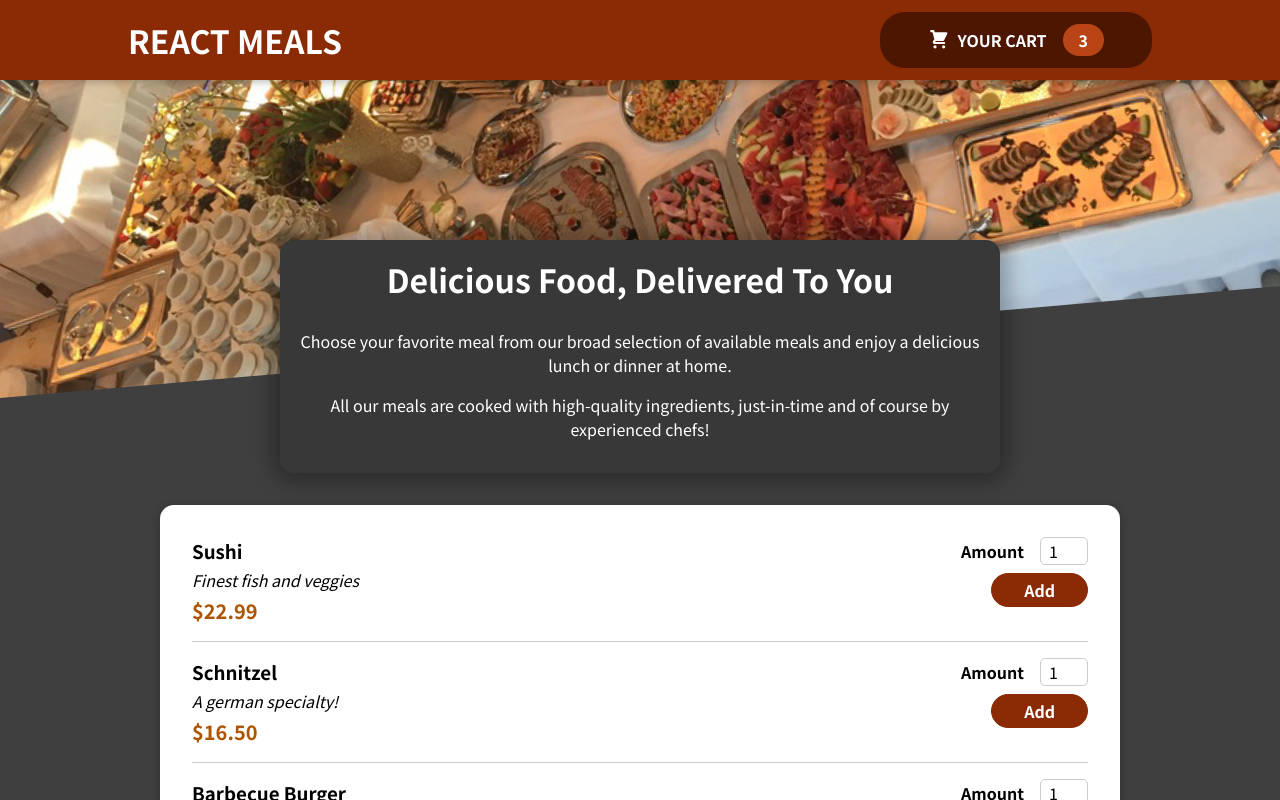
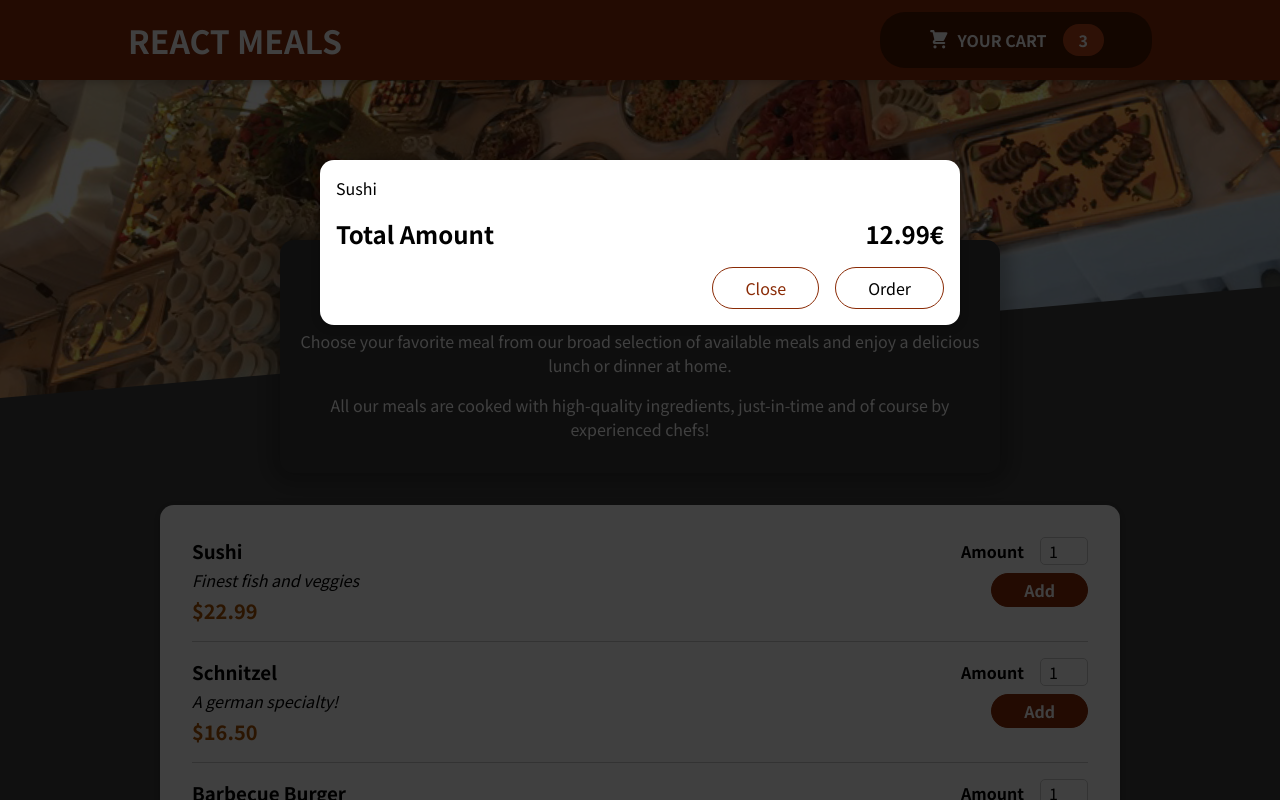
Before and after one commit to matteobu/react-food-order-app, a React (Create React App) app: page / in a window 1280 px wide. Shown: the top 800 px of the page. Built offline with nearby package versions, Linux system fonts and the light colour scheme.

Commit message:
adding a modal

```diff
--- a/public/index.html
+++ b/public/index.html
@@ -28,6 +28,7 @@
     </head>
     <body>
         <noscript>You need to enable JavaScript to run this app.</noscript>
+        <div id="overlays"></div>
         <div id="root"></div>
         <!--
       This HTML file is a template.
@@ -38,6 +39,5 @@
 
       To begin the development, run `npm start` or `yarn start`.
       To create a production bundle, use `npm run build` or `yarn build`.
-    -->
-  </body>
+    --></body>
 </html>
--- a/src/App.js
+++ b/src/App.js
@@ -1,10 +1,12 @@
 import { Fragment } from "react";
 import Header from "./components/Layout/Header.js";
 import Meals from "./components/Meals/Meals.js";
+import Cart from "./components/Cart/Cart.js";
 
 function App() {
     return (
         <Fragment>
+            <Cart />
             <Header />
             <main>
                 <Meals />
--- /dev/null
+++ b/src/components/Cart/Cart.js
@@ -0,0 +1,28 @@
+import Modal from "../UI/Modal";
+import classes from "./Cart.module.css";
+
+const Cart = (props) => {
+    const cartItems = (
+        <ul className={classes["cart-items"]}>
+            {[{ id: "c1", name: "Sushi", price: "12.99" }].map((item) => {
+                return <li>{item.name}</li>;
+            })}
+        </ul>
+    );
+    return (
+        <Modal>
+            {cartItems}
+
+            <div className={classes.total}>
+                <span>Total Amount</span>
+                <span>12.99€</span>
+            </div>
+            <div className={classes.actions}>
+                <button className={classes["button--alt"]}>Close</button>
+                <button className={classes.order}>Order</button>
+            </div>
+        </Modal>
+    );
+};
+
+export default Cart;
--- /dev/null
+++ b/src/components/Cart/Cart.module.css
@@ -0,0 +1,46 @@
+.cart-items {
+    list-style: none;
+    margin: 0;
+    padding: 0;
+    max-height: 20rem;
+    overflow: auto;
+  }
+
+  .total {
+    display: flex;
+    justify-content: space-between;
+    align-items: center;
+    font-weight: bold;
+    font-size: 1.5rem;
+    margin: 1rem 0;
+  }
+
+  .actions {
+    text-align: right;
+  }
+
+  .actions button {
+    font: inherit;
+    cursor: pointer;
+    background-color: transparent;
+    border: 1px solid #8a2b06;
+    padding: 0.5rem 2rem;
+    border-radius: 25px;
+    margin-left: 1rem;
+  }
+
+  .actions button:hover,
+  .actions button:active {
+    background-color: #5a1a01;
+    border-color: #5a1a01;
+    color: white;
+  }
+
+  .actions .button--alt {
+    color: #8a2b06;
+  }
+
+  .actions .button {
+    background-color: #8a2b06;
+    color: white;
+  }
--- a/src/components/Meals/MealItem/MealItemForm.js
+++ b/src/components/Meals/MealItem/MealItemForm.js
@@ -7,7 +7,7 @@
             <Input
                 label="Amount"
                 input={{
-                    id: "amount",
+                    id: "amount_" + props.id,
                     type: "number",
                     min: "1",
                     max: "5",
--- /dev/null
+++ b/src/components/UI/Modal.js
@@ -0,0 +1,31 @@
+import { Fragment } from "react";
+import ReactDOM from "react-dom";
+
+import classes from "./Modal.module.css";
+
+const Backdrop = (props) => {
+    return <div className={classes.backdrop}></div>;
+};
+const ModalOverlay = (props) => {
+    return (
+        <div className={classes.modal}>
+            <div className={classes.content}>{props.children}</div>
+        </div>
+    );
+};
+
+const portalElement = document.getElementById("overlays");
+
+const Modal = (props) => {
+    return (
+        <Fragment>
+            {ReactDOM.createPortal(<Backdrop />, portalElement)}
+            {ReactDOM.createPortal(
+                <ModalOverlay>{props.children}</ModalOverlay>,
+                portalElement
+            )}
+        </Fragment>
+    );
+};
+
+export default Modal;
--- /dev/null
+++ b/src/components/UI/Modal.module.css
@@ -0,0 +1,40 @@
+.backdrop {
+    position: fixed;
+    top: 0;
+    left: 0;
+    width: 100%;
+    height: 100vh;
+    z-index: 20;
+    background-color: rgba(0, 0, 0, 0.75);
+}
+
+.modal {
+    position: fixed;
+    top: 20vh;
+    left: 5%;
+    width: 90%;
+    background-color: white;
+    padding: 1rem;
+    border-radius: 14px;
+    box-shadow: 0 2px 8px rgba(0, 0, 0, 0.25);
+    z-index: 30;
+    animation: slide-down 300ms ease-out forwards;
+}
+
+@media (min-width: 768px) {
+    .modal {
+        width: 40rem;
+        left: calc(50% - 20rem);
+    }
+}
+
+@keyframes slide-down {
+    from {
+        opacity: 0;
+        transform: translateY(-3rem);
+    }
+    to {
+        opacity: 1;
+        transform: translateY(0);
+    }
+}
```
Also changed, not shown: 1 other file (tests, documents, lock files or other folders). Lines whose indentation alone changed are shown as unchanged.
